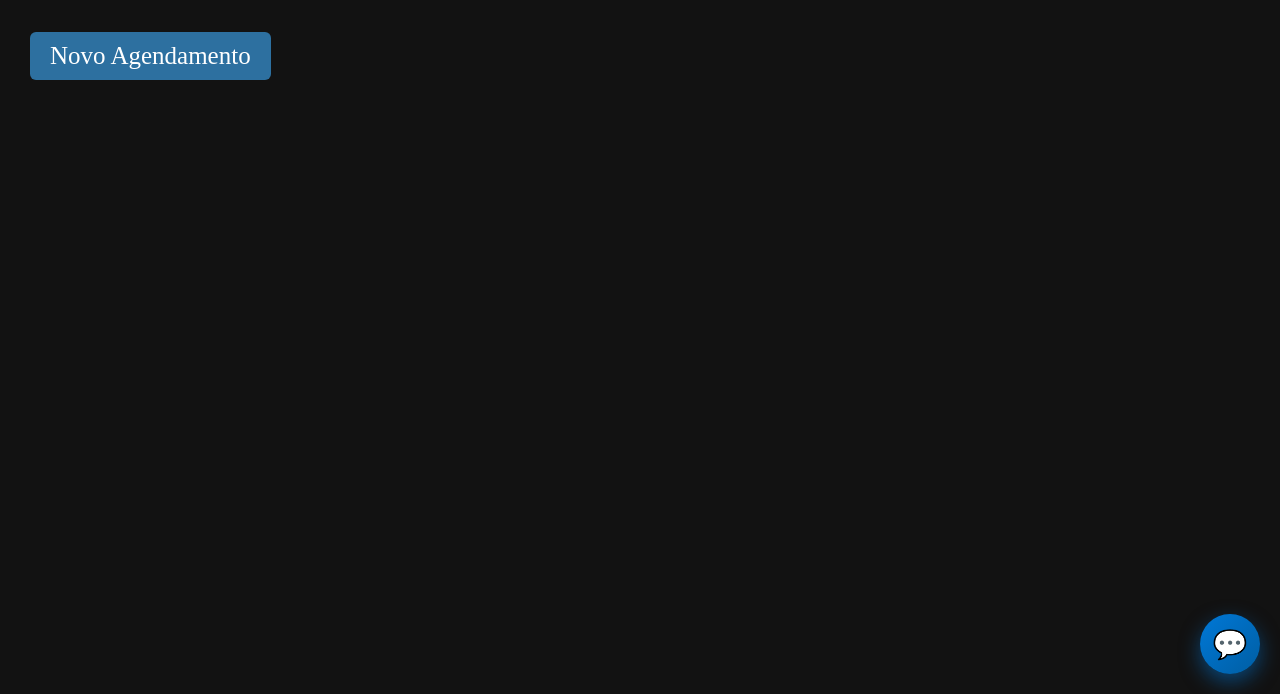
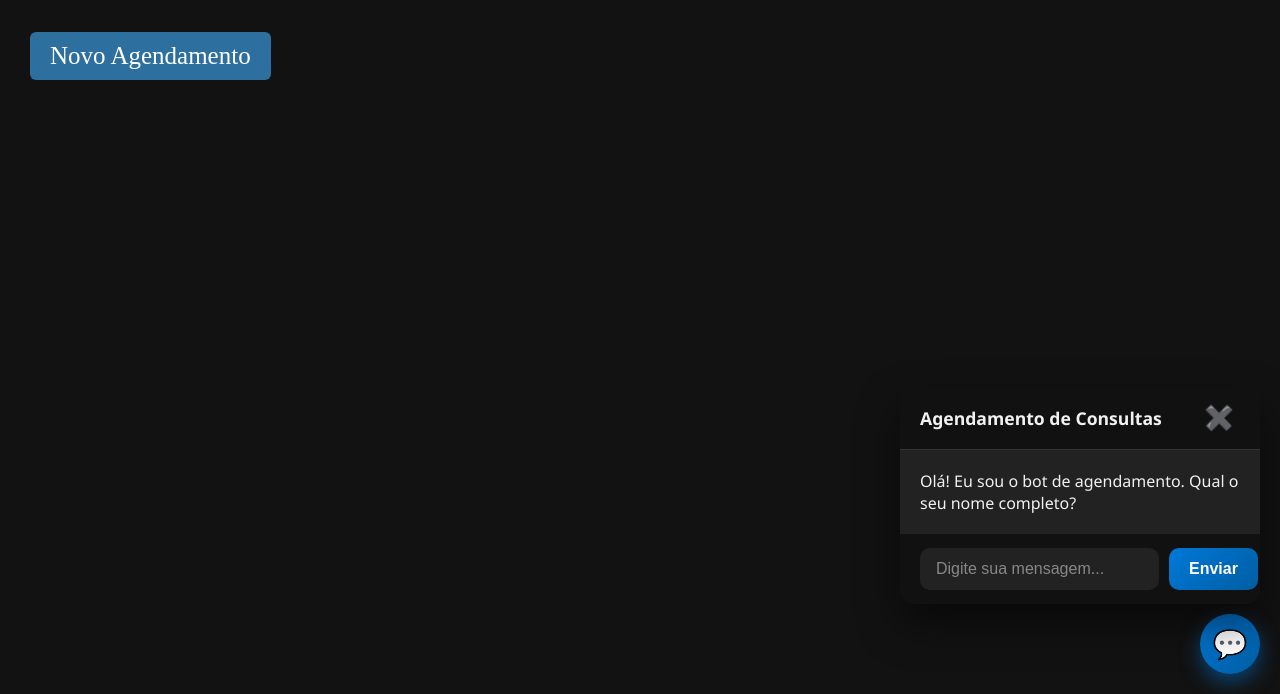
Before and after one commit to MarianaBincoleto/agendamentoConsultas, a plain HTML site: page Pages/home.html in a window 1280 px wide. Both pictures are taken after a click on the button "Abrir chatbot". Shown: the part 106-800 px from the top of the page. Drawn offline with Linux system fonts and the light colour scheme.

Commit message:
ajuste da abertura do bot

```diff
--- a/Pages/home.html
+++ b/Pages/home.html
@@ -3,7 +3,7 @@
 <head>
   <meta charset="UTF-8" />
   <meta name="viewport" content="width=device-width, initial-scale=1" />
-  <title>LoungeLumière - Chatbot</title>
+  <title>Agendamento de Consultas</title>
   <link rel="stylesheet" href="stylehome.css" />
 </head>
 <body>
@@ -52,7 +52,7 @@
 
     <div class="chatbot-input-area">
       <input id="chatbotInput" type="text" placeholder="Digite sua mensagem..." aria-label="Mensagem para chatbot" autocomplete="off" />
-      <button id="chatbotSendBtn" aria-label="Enviar mensagem">Enviar</button>
+      <button id="chatbotSendBtn" aria-label="Enviar mensagem">Enviar </button>
     </div>
   </div>
 
--- a/Scripts/scriptfetch.js
+++ b/Scripts/scriptfetch.js
@@ -1,25 +1,30 @@
 
-// Bot para agendamento de consultas, usando o mesmo layout do bot antigo
+// Bot para agendamento de consultas
+(function () {
+  const chatbotWindow = document.getElementById("chatbotWindow");
+  const toggler = document.getElementById("chatbotToggler");
+  const closeBtn = document.getElementById("chatbotCloseBtn");
 
-(function () {
-  const mensagensEl = document.getElementById("mensagens");
-  const inputEl = document.getElementById("mensagemInput");
-  const enviarBtn = document.getElementById("enviarBtn");
+  const mensagensEl = document.getElementById("chatbotMessages");
+  const inputEl = document.getElementById("chatbotInput");
+  const enviarBtn = document.getElementById("chatbotSendBtn");
 
   let etapa = 0;
   let dados = { paciente: "", medico: "", data: "", horario: "" };
 
-  // Recebe os dados do paciente
+  // Adiciona mensagens no chat
   function addMensagem(texto, quem = "bot") {
     if (!mensagensEl) return;
     const div = document.createElement("div");
     div.className = quem === "bot" ? "mensagem-bot" : "mensagem-user";
     div.innerText = texto;
     mensagensEl.appendChild(div);
+
+    // Scroll automático sempre para a última mensagem
     mensagensEl.scrollTop = mensagensEl.scrollHeight;
   }
 
-  //Aqui ele ira realizar uma consulta ao banco de dados, dando uma mensagem de erro caso não consigo realizar o agendamento, falta realizar a tabela e a rota
+  // Envia dados simulando agendamento
   async function enviarAgendamento() {
     addMensagem("⏳ Agendando sua consulta...", "bot");
     try {
@@ -30,9 +35,15 @@
       });
       const json = await res.json();
       if (res.ok && json.sucesso) {
-        addMensagem(`✅ Consulta com ${json.consulta.medico} agendada para ${json.consulta.data} às ${json.consulta.horario}.`, "bot");
+        addMensagem(
+          `✅ Consulta com ${json.consulta.medico} agendada para ${json.consulta.data} às ${json.consulta.horario}.`,
+          "bot"
+        );
       } else {
-        addMensagem(`❌ Erro: ${json.erro || "Não foi possível agendar."}`, "bot");
+        addMensagem(
+          `❌ Erro: ${json.erro || "Não foi possível agendar."}`,
+          "bot"
+        );
       }
     } catch (err) {
       console.error(err);
@@ -40,7 +51,7 @@
     }
   }
 
-  //Realiza o agendamento
+  // Processa as mensagens do usuário
   function processaMensagemUsuario(texto) {
     if (etapa === 0) {
       dados.paciente = texto;
@@ -62,7 +73,7 @@
     }
   }
 
-  //Gera o evento quando o usuario clica ou pressiona
+  // Eventos do input
   if (enviarBtn && inputEl) {
     enviarBtn.addEventListener("click", () => {
       const texto = inputEl.value.trim();
@@ -80,6 +91,27 @@
     });
   }
 
-  // Mensagem inicial do bot
-  addMensagem("Olá! Eu sou o bot de agendamento. Qual o seu nome completo?", "bot");
+  // Função para resetar conversa
+  function resetarConversa() {
+    mensagensEl.innerHTML = ""; // limpa mensagens
+    etapa = 0;
+    dados = { paciente: "", medico: "", data: "", horario: "" };
+    addMensagem("Olá! Eu sou o bot de agendamento. Qual o seu nome completo?", "bot");
+  }
+
+  // Controle de abrir/fechar chatbot
+  toggler.addEventListener("click", () => {
+    chatbotWindow.style.display = "block";
+    chatbotWindow.setAttribute("aria-hidden", "false");
+    resetarConversa();
+  });
+
+  closeBtn.addEventListener("click", () => {
+    chatbotWindow.style.display = "none";
+    chatbotWindow.setAttribute("aria-hidden", "true");
+    resetarConversa(); // reseta ao fechar
+  });
+
+  // Mensagem inicial quando a página é carregada
+  resetarConversa();
 })();
```
